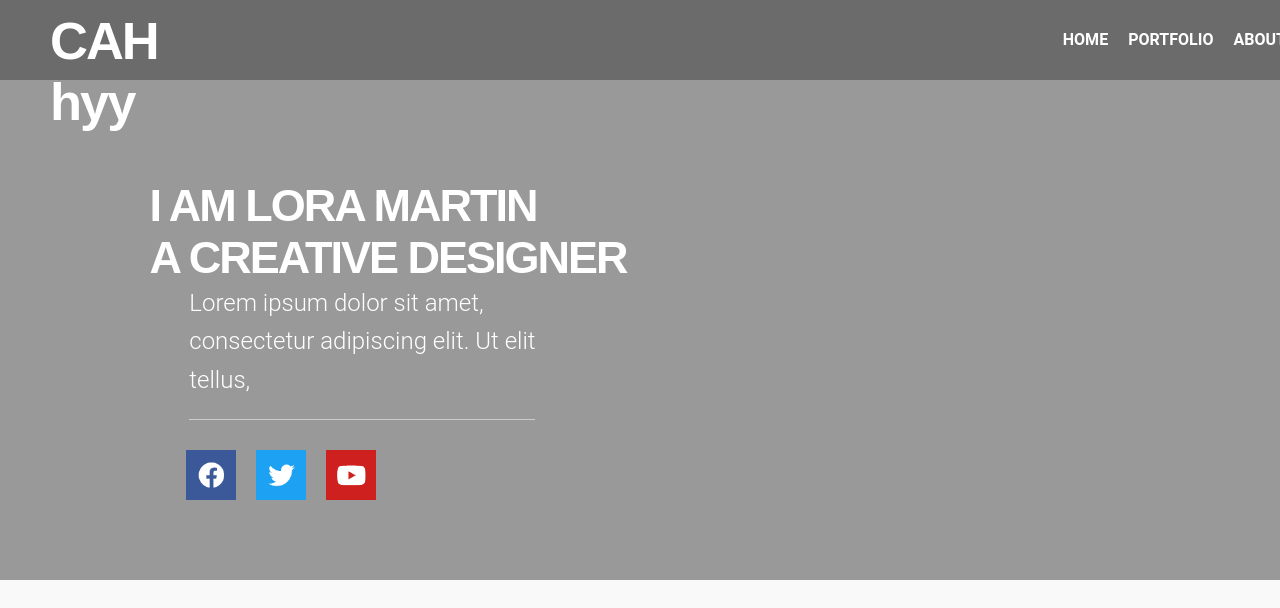
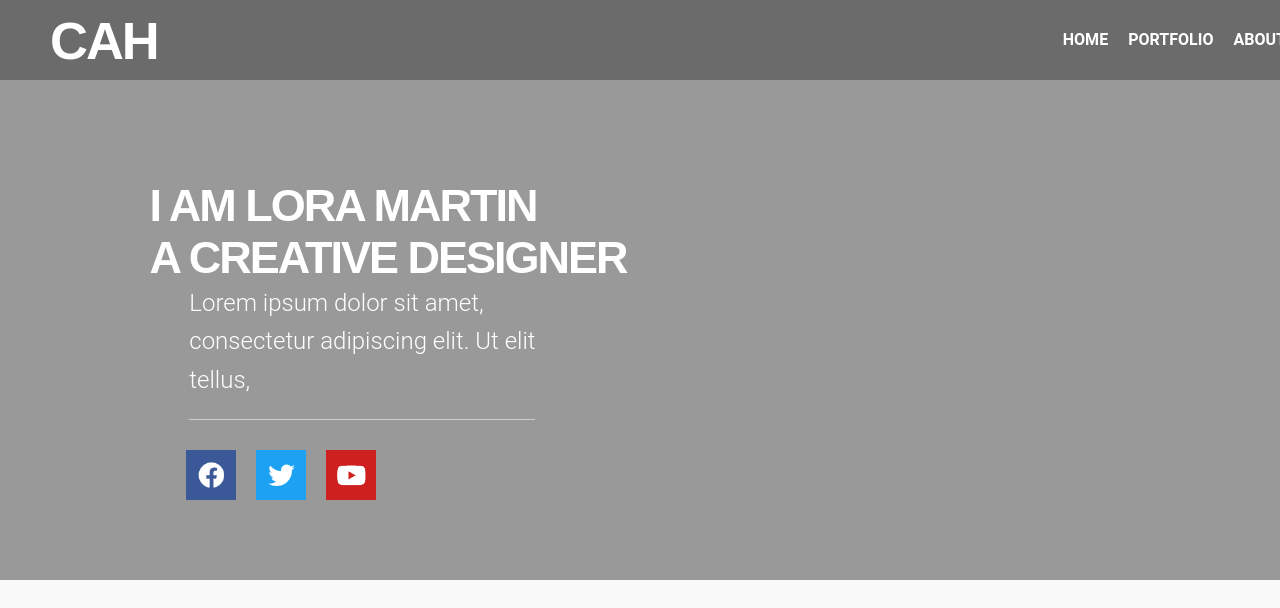
Before and after one commit to ishu9068/CAH, a plain HTML site: page index.html in a window 1280 px wide. Shown: the top 608 px of the page. Drawn offline with Linux system fonts and the light colour scheme; a web font is replaced by a local one.

Commit message:
Update index.html

```diff
--- a/index.html
+++ b/index.html
@@ -16,7 +16,7 @@
       <header>
         <nav class="navbar">
           <div class="section1 logo">
-            <h1>CAH hyy</h1>
+            <h1>CAH</h1>
           </div>
           <div class="section2">
             <a>Home</a>
```
